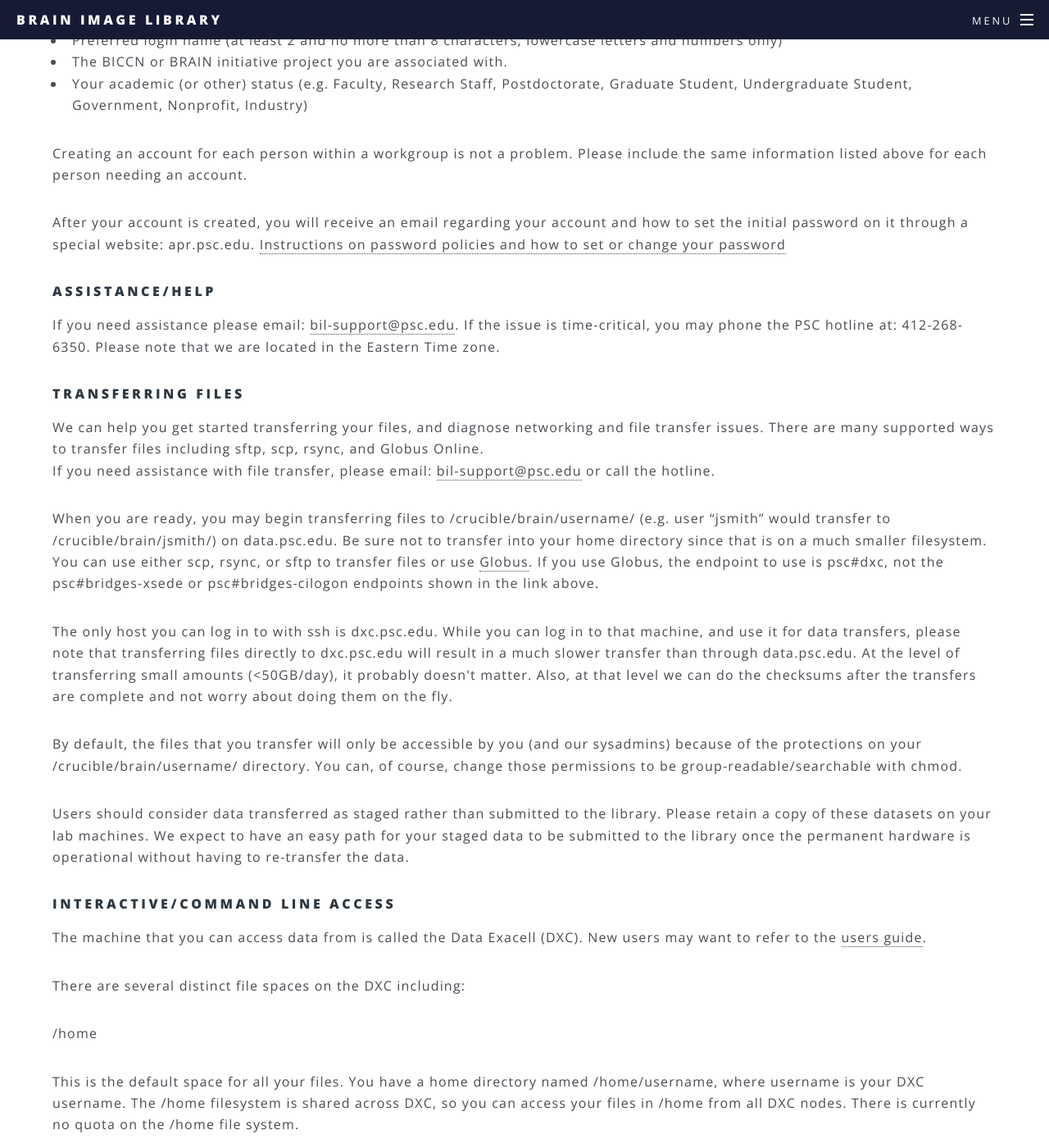
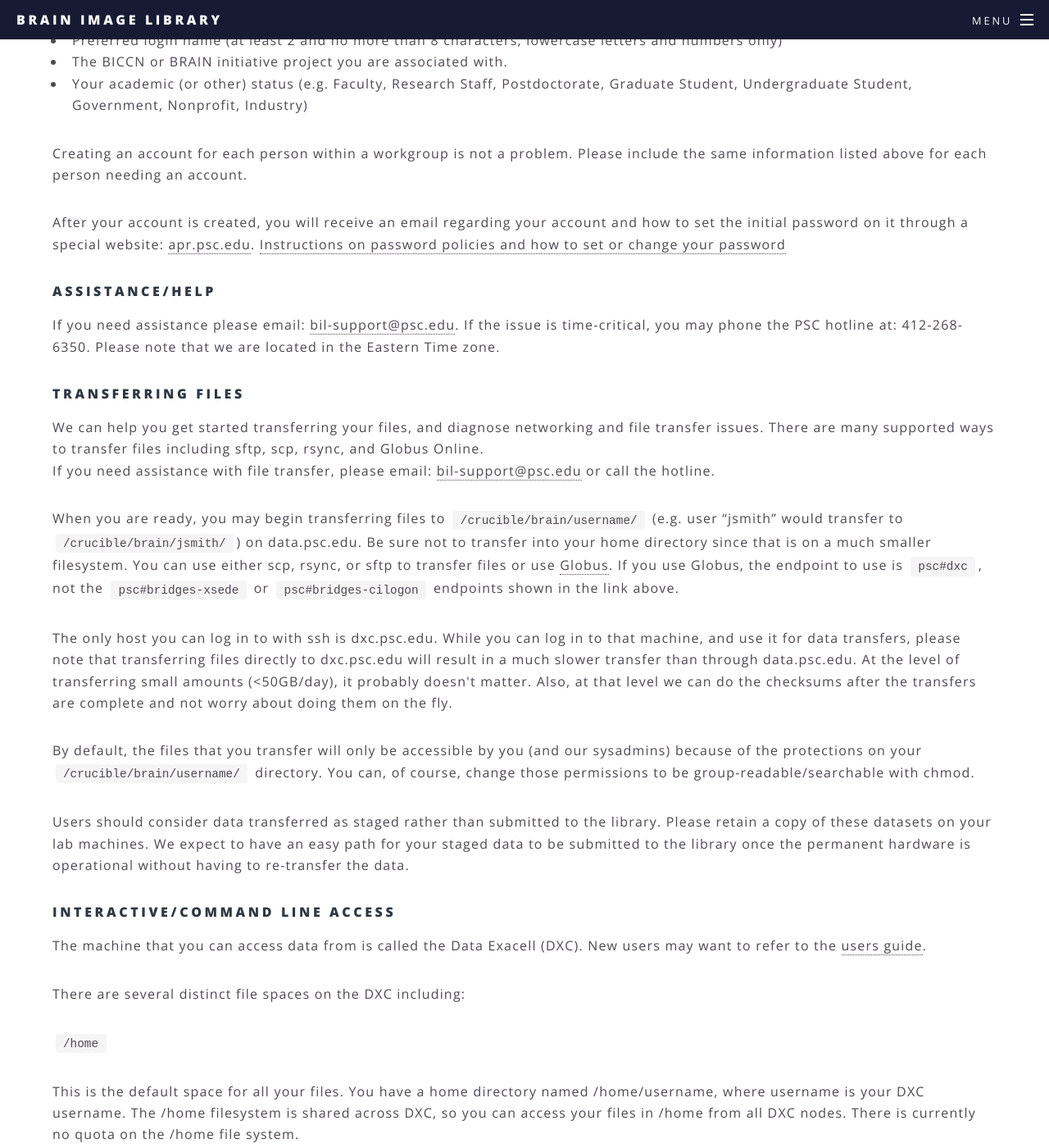
Before and after one commit to noisysky/bil_info_site, a Jekyll site: the page built from submission.html, in a window 1280 px wide and 1400 px high, scrolled down 989 px. Shown: the whole window at 82% size. Built offline with Jekyll 4.4.1, drawn with Linux system fonts in a browser that asks for light colours; some of the changed text lies outside the part shown.

Commit message:
More submission guide formatting.

```diff
--- a/submission.html
+++ b/submission.html
@@ -6,11 +6,11 @@ description: How to submit imaging data to the BIL
 
   <h3>Overview</h3>
 
-  <p>The BrainImageLibrary is currently in developmental status and running on
-  temporary hardware. The Library will accept limited data to aid in the
-  development of our systems, and importantly to test, diagnose and improve the
-  networking speeds between the library and the data generating sites. Currently
-  the library is accepting:</p>
+  <p>The <b>BrainImageLibrary</b> is currently in developmental status and
+  running on temporary hardware. The Library will accept limited data to aid in
+  the development of our systems, and importantly to test, diagnose and improve
+  the networking speeds between the library and the data generating sites.
+  Currently the library is accepting:</p>
 
   <p><b>Priority1:</b> Image data from the BRAIN Initiative Cell Census Network Mouse
   Mini-Atlas project.</p>
@@ -39,7 +39,7 @@ description: How to submit imaging data to the BIL
 
   <p>After your account is created, you will receive an email regarding your
   account and how to set the initial password on it through a special website:
-  apr.psc.edu. <a
+  <a href="apr.psc.edu" target="_blank">apr.psc.edu</a>. <a
   href="https://www.psc.edu/user-resources/password-policies">Instructions on
   password policies and how to set or change your password</a></p>
 
@@ -61,27 +61,27 @@ description: How to submit imaging data to the BIL
   or call the hotline.</p>
 
   <p>When you are ready, you may begin transferring files to
-  /crucible/brain/username/ (e.g. user “jsmith” would transfer to
-  /crucible/brain/jsmith/) on data.psc.edu. Be sure not to transfer into your
-  home directory since that is on a much smaller filesystem.  You can use
-  either scp, rsync, or sftp to transfer files or use <a
-  href="https://www.psc.edu/bridges/user-guide/transferring-files#globus"
+  <code>/crucible/brain/username/</code> (e.g. user “jsmith” would transfer to
+  <code>/crucible/brain/jsmith/</code>) on data.psc.edu. Be sure not to
+  transfer into your home directory since that is on a much smaller filesystem.
+  You can use either scp, rsync, or sftp to transfer files or use
+  <a href="https://www.psc.edu/bridges/user-guide/transferring-files#globus"
   target="_blank">Globus</a>. If you use Globus, the endpoint to use is
-  psc#dxc, not the psc#bridges-xsede or psc#bridges-cilogon endpoints shown in
-  the link above.</p>
+  <code>psc#dxc</code>, not the <code>psc#bridges-xsede</code> or
+  <code>psc#bridges-cilogon</code> endpoints shown in the link above.</p>
 
   <p>The only host you can log in to with ssh is dxc.psc.edu. While you can log
   in to that machine, and use it for data transfers, please note that
   transferring files directly to dxc.psc.edu will result in a much slower
   transfer than through data.psc.edu. At the level of transferring small
-  amounts (&lt;50GB/day), it probably doesn't matter.  Also, at that level we
+  amounts (&lt;50GB/day), it probably doesn't matter. Also, at that level we
   can do the checksums after the transfers are complete and not worry about
   doing them on the fly.</p>
 
   <p>By default, the files that you transfer will only be accessible by you
   (and our sysadmins) because of the protections on your
-  /crucible/brain/username/ directory.  You can, of course, change those
-  permissions to be group-readable/searchable with chmod.</p>
+  <code>/crucible/brain/username/</code> directory. You can, of course, change
+  those permissions to be group-readable/searchable with chmod.</p>
 
   <p>Users should consider data transferred as staged rather than submitted to
   the library. Please retain a copy of these datasets on your lab machines. We
@@ -91,22 +91,26 @@ description: How to submit imaging data to the BIL
 
   <h4>INTERACTIVE/COMMAND LINE ACCESS</h4>
   <p>The machine that you can access data from is called the Data Exacell
-  (DXC).  New users may want to refer to the <a
+  (DXC). New users may want to refer to the <a
   href="https://www.psc.edu/user-resources/software/seecer?id=1905"
   target="_blank">users guide</a>.</p>
 
   <p>There are several distinct file spaces on the DXC including:</p>
 
-  <p>/home</p>
+  <code>/home</code>
+
+  <p></p>
   <p>This is the default space for all your files. You have a home directory named
   /home/username, where username is your DXC username. The /home filesystem is
   shared across DXC, so you can access your files in /home from all DXC nodes.
   There is currently no quota on the /home file system.</p>
 
-  <p>/crucible</p>
+  <code>/crucible</code>
+
+  <p></p>
   <p>This is the large storage space where you transferred your data to. Your
-  crucible directory is named /crucible/brain/username, where username is your
-  DXC username.</p>
+  crucible directory is named <code>/crucible/brain/username</code>, where
+  username is your DXC username.</p>
 
   <h4>FILE FORMATS</h4>
   <p>The Library will eventually harmonize data into a common image format
```
